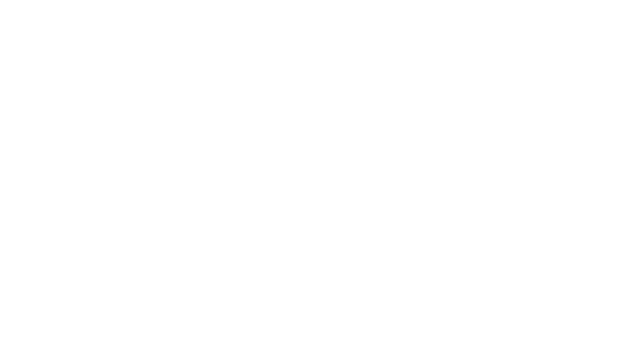
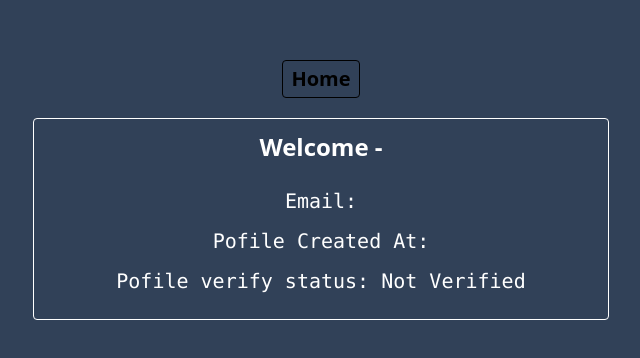
Before and after one commit to masaudahmod/mongo-auth-system, a React (Vite) app in the folder client/: page /profile in a window 1280 px wide. Before the commit this address had no page. Shown: the part 210-568 px from the top of the page, without its empty margins (319-959 px from the left). Built offline with nearby package versions, Linux system fonts and the light colour scheme.

Commit message:
add Profile page ,  initialize user state from localStorage

```diff
--- a/client/src/App.jsx
+++ b/client/src/App.jsx
@@ -4,6 +4,7 @@ import Login from "./pages/Login";
 import SignUp from "./pages/SignUp";
 import Home from "./pages/Home";
 import AuthLayout from "./layouts/AuthLayout";
+import Profile from "./pages/Profile";
 
 function App() {
   return (
@@ -13,8 +14,9 @@ function App() {
           <Route element={<AuthLayout />}>
             <Route path="/sign-in" element={<Login />} />
             <Route path="/sign-up" element={<SignUp />} />
-            <Route path="/" element={<Home />} />
           </Route>
+          <Route path="/" element={<Home />} />
+          <Route path="/profile" element={<Profile />} />
         </Routes>
       </BrowserRouter>
     </>
--- a/client/src/features/auth/authSlice.js
+++ b/client/src/features/auth/authSlice.js
@@ -1,7 +1,7 @@
 import { createSlice } from "@reduxjs/toolkit";
 
 const initialState = {
-  user: null,
+  user: JSON.parse(localStorage.getItem("authUser")) || null,
   token: localStorage.getItem("authToken") || null,
 };
 
--- /dev/null
+++ b/client/src/pages/Profile.jsx
@@ -0,0 +1,36 @@
+import React from "react";
+import { useSelector } from "react-redux";
+import { Link } from "react-router-dom";
+
+const Profile = () => {
+  const { user } = useSelector((state) => state.auth);
+  return (
+    <>
+      <section className="bg-slate-700 flex flex-col gap-5 justify-center items-center min-h-screen">
+        <Link
+          to="/"
+          className="text-xl font-semibold border hover:bg-black hover:text-white transition duration-300 px-2 py-1 rounded "
+        >
+          Home
+        </Link>
+        <div className="max-w-3xl min-w-xl mx-auto border text-white rounded p-3">
+          <h2 className="text-2xl font-semibold text-center mb-6 capitalize">
+            welcome - {user?.name}
+          </h2>
+          <p className="text-center text-xl mb-3 font-mono">
+            Email: {user?.email}
+          </p>
+          <p className="text-center text-xl mb-3 font-mono">
+            Pofile Created At: {user?.createdAt}
+          </p>
+          <p className="text-center text-xl mb-3 font-mono">
+            Pofile verify status:{" "}
+            {user?.isEmailVerified ? "Verified" : "Not Verified"}
+          </p>
+        </div>
+      </section>
+    </>
+  );
+};
+
+export default Profile;
```
